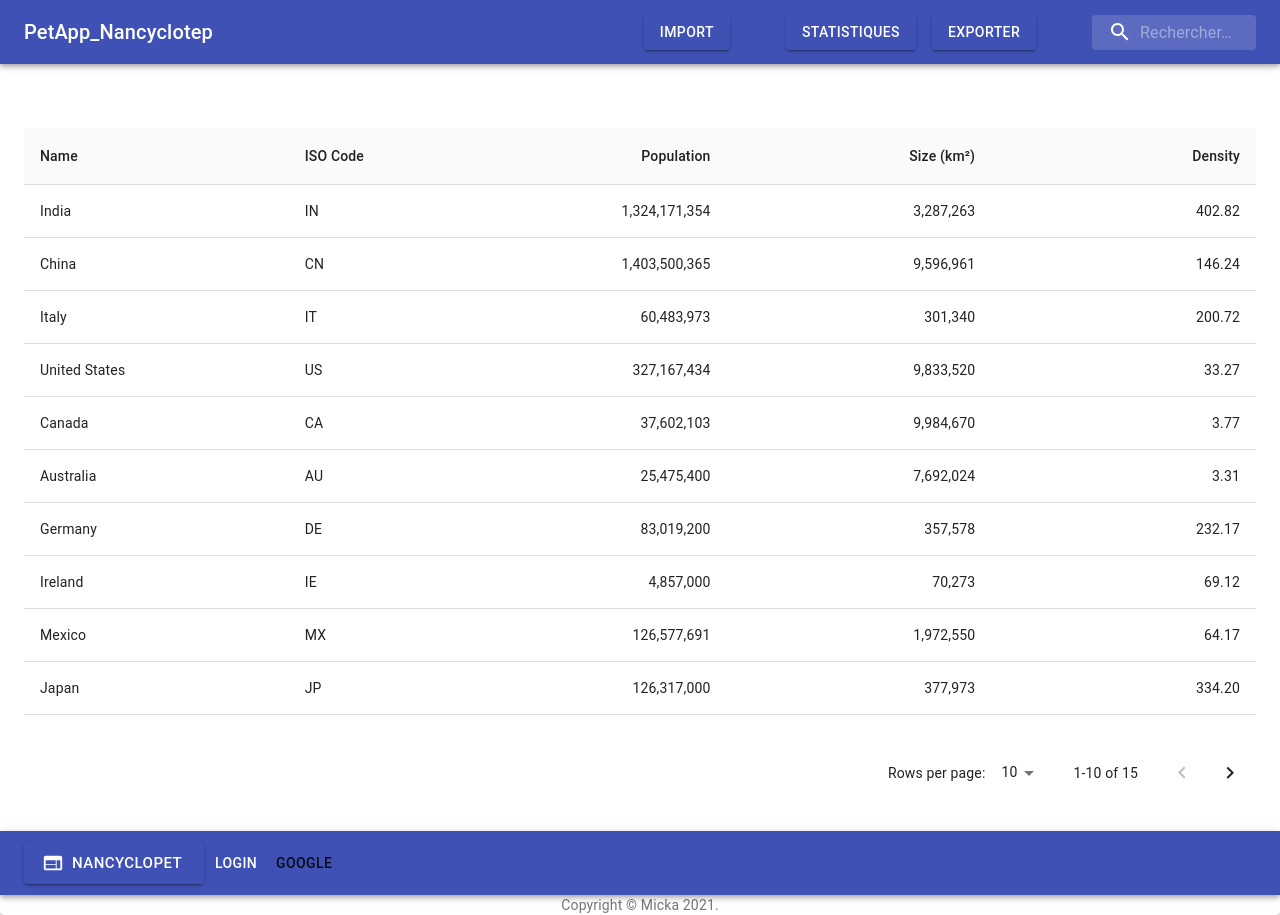
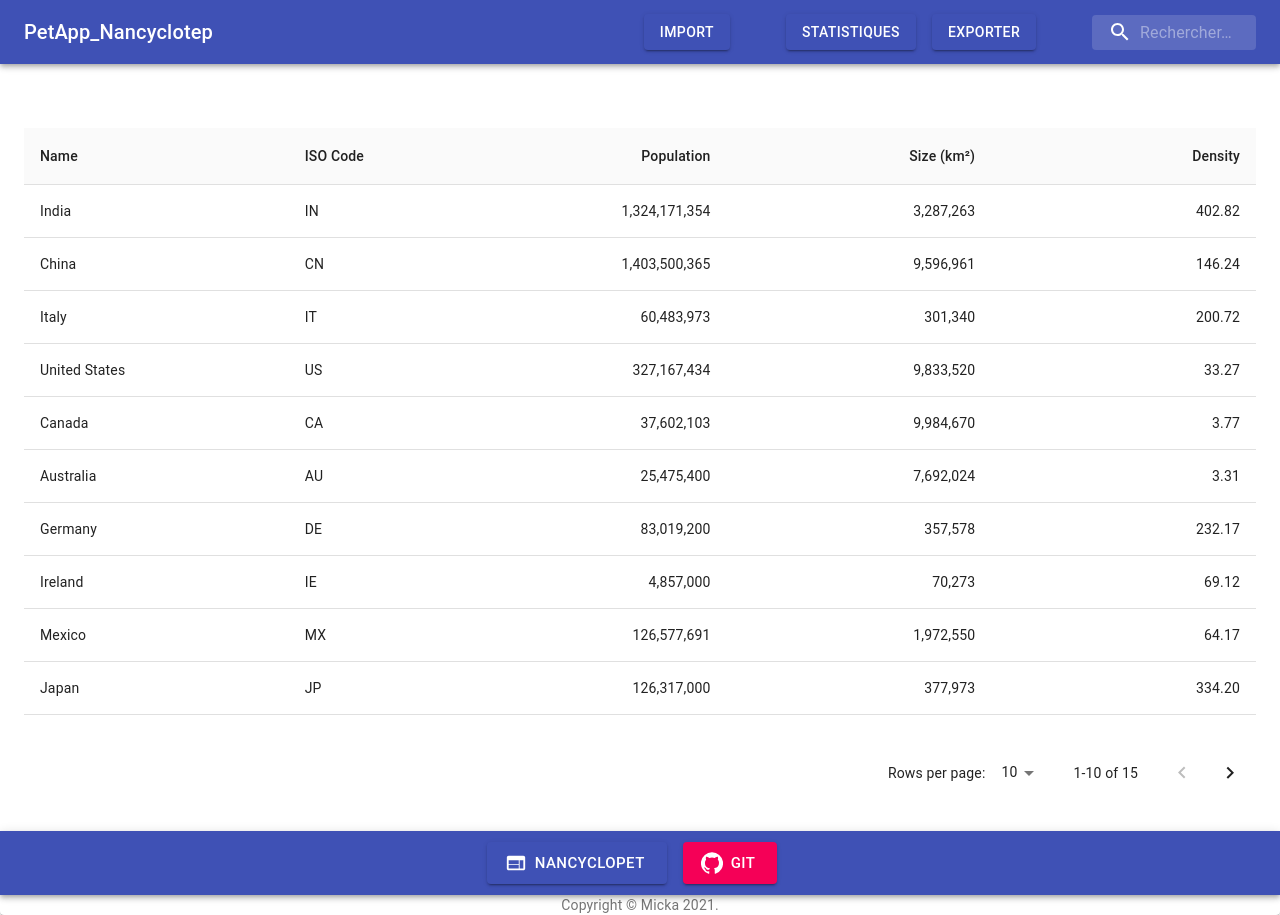
Before and after one commit to PierreEpron/pet, a React (Create React App) app in the folder platform/frontend/: page /pages1 in a window 1280 px wide. Built offline with nearby package versions, Linux system fonts and the light colour scheme.

Commit message:
align button center

```diff
--- a/platform/frontend/src/components/Footer.js
+++ b/platform/frontend/src/components/Footer.js
@@ -4,10 +4,9 @@ import AppBar from '@material-ui/core/AppBar';
 import Toolbar from '@material-ui/core/Toolbar';
 import Typography from '@material-ui/core/Typography';
 import Button from '@material-ui/core/Button';
-import IconButton from '@material-ui/core/IconButton';
-import MenuIcon from '@material-ui/icons/Menu';
 import Link from "@material-ui/core/Link";
 import WebIcon from '@material-ui/icons/Web';
+import GitHubIcon from '@material-ui/icons/GitHub';
 
 function Copyright() {
   return (
@@ -26,12 +25,16 @@ const useStyles = makeStyles((theme) => ({
   root: {
     flexGrow: 1,
   },
-  menuButton: {
+  WebButton: {
     marginRight: theme.spacing(2),
+
   },
-  title: {
-    flexGrow: 1,
-  },
+    appbar: {
+    alignItems: 'center',
+        bottom:0
+  }
+
+
 }));
 
 export default function ButtonAppBar() {
@@ -39,7 +42,7 @@ export default function ButtonAppBar() {
 
   return (
     <div className={classes.root}>
-      <AppBar position="static">
+      <AppBar className={classes.appbar} position="static" >
         <Toolbar>
           {/*<IconButton edge="start" className={classes.menuButton} color="inherit" aria-label="menu">
             <MenuIcon />
@@ -51,17 +54,27 @@ export default function ButtonAppBar() {
         variant="contained"
         color="primary"
         size="large"
-        className={classes.button}
+        className={classes.WebButton}
         startIcon={<WebIcon />}
       >
         NancyClopet
       </Button>
-          <Button color="inherit">Login</Button>
-            <Button target="_blank" href="http://www.google.com/">Google</Button>
+        <Button
+        target="_blank"
+        href="https://github.com/Nancyclotep/devia"
+        variant="contained"
+        color="secondary"
+        size="large"
+        className={classes.WebButton}
+        startIcon={<GitHubIcon />}
+      >
+        Git
+      </Button>
+
         </Toolbar>
 
       </AppBar>
-      <Copyright/>
+    <Copyright/>
     </div>
   );
 }
```
